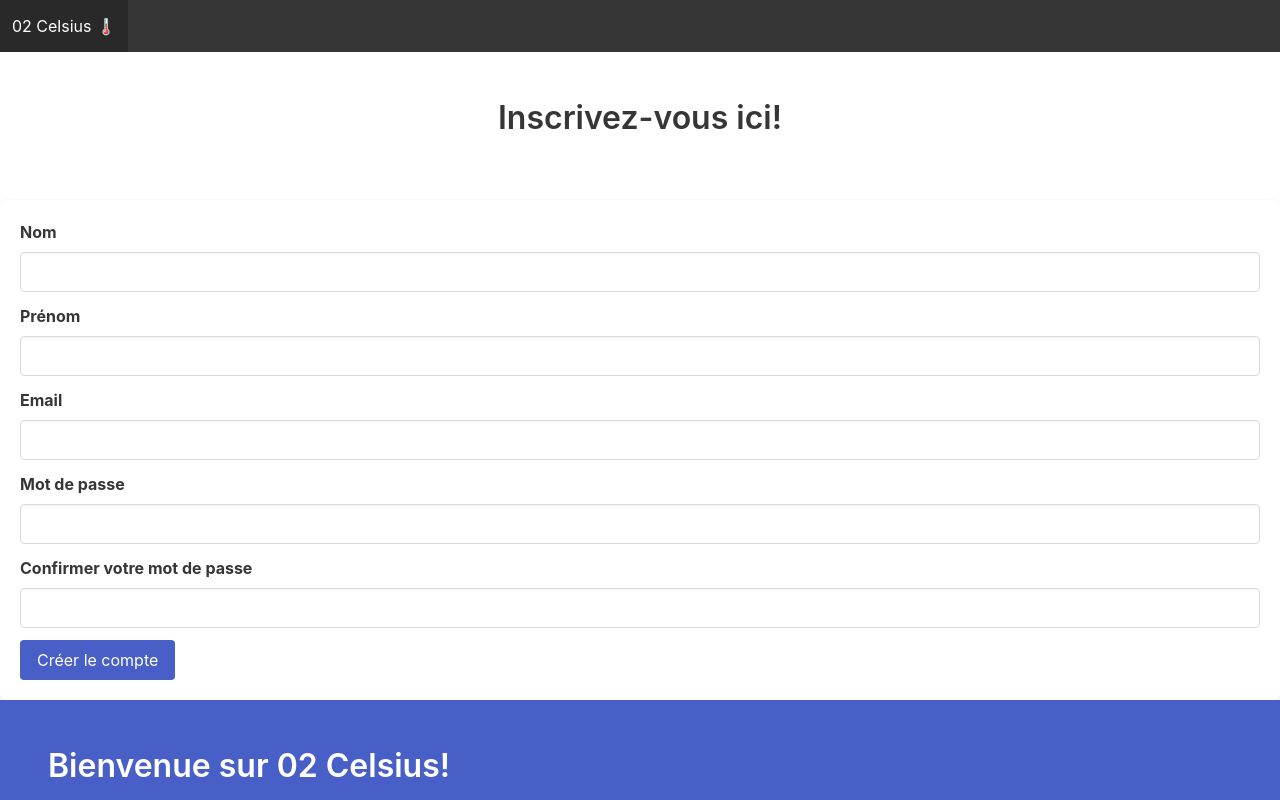
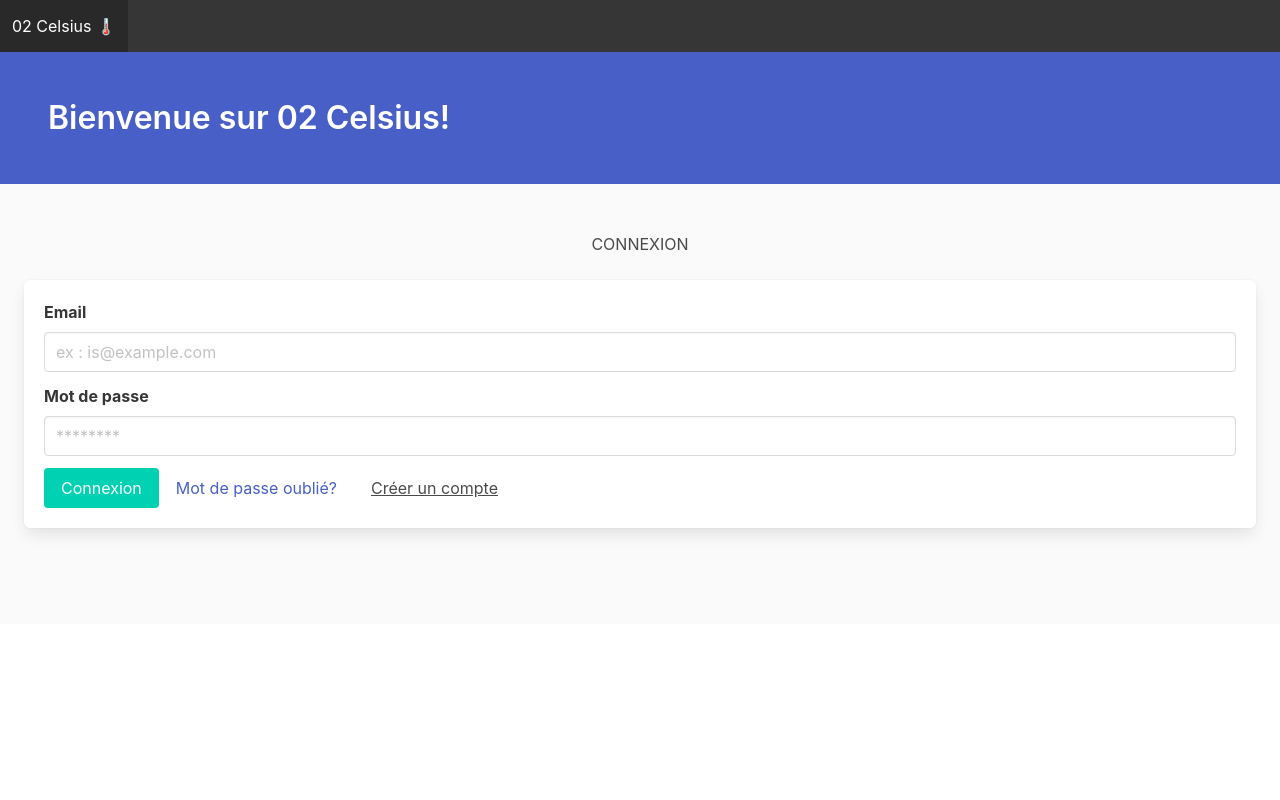
Before and after one commit to bebisoa/bebisoa-celsius, an Angular app in the folder my-celsius-site/: page / in a window 1280 px wide. Shown: the top 800 px of the page. Built offline with nearby package versions, Linux system fonts and the light colour scheme.

Commit message:
4 files modified

```diff
--- a/my-celsius-site/src/app/app-routing.module.ts
+++ b/my-celsius-site/src/app/app-routing.module.ts
@@ -1,7 +1,18 @@
 import { NgModule } from '@angular/core';
 import { RouterModule, Routes } from '@angular/router';
+import { BienvenueComponent } from './bienvenue/bienvenue.component';
+import { InscriptionComponent } from './inscription/inscription.component';
 
-const routes: Routes = [];
+const routes: Routes = [
+  {
+    path: '',
+    component: BienvenueComponent,
+  },
+  {
+    path: 'inscription',
+    component: InscriptionComponent,
+  },
+];
 
 @NgModule({
   imports: [RouterModule.forRoot(routes)],
--- a/my-celsius-site/src/app/app.component.ts
+++ b/my-celsius-site/src/app/app.component.ts
@@ -6,10 +6,6 @@ import { Component } from '@angular/core';
     <!-- en-tête-->
     <app-header></app-header>
 
-    <!-- page d'inscription-->
-    <app-inscription></app-inscription>
-
-    <app-bienvenue></app-bienvenue>
     <!-- router connexion -->
     <router-outlet></router-outlet>
 
--- a/my-celsius-site/src/app/app.module.ts
+++ b/my-celsius-site/src/app/app.module.ts
@@ -1,6 +1,5 @@
 import { NgModule } from '@angular/core';
 import { BrowserModule } from '@angular/platform-browser';
-import { FormsModule } from '@angular/forms';
 import { AppRoutingModule } from './app-routing.module';
 import { AppComponent } from './app.component';
 import { HeaderComponent } from './header/header.component';
@@ -16,7 +15,7 @@ import { InscriptionComponent } from './inscription/inscription.component';
     BienvenueComponent,
     InscriptionComponent,
   ],
-  imports: [BrowserModule, AppRoutingModule, FormsModule],
+  imports: [BrowserModule, AppRoutingModule],
   providers: [],
   bootstrap: [AppComponent],
 })
--- a/my-celsius-site/src/app/inscription/inscription.component.ts
+++ b/my-celsius-site/src/app/inscription/inscription.component.ts
@@ -11,39 +11,41 @@ import { Component, OnInit } from '@angular/core';
      </div>
   </section>
 
-  <form class="box">
+<!-- fiche d'inscription -->
+
+<form class="box">
   <div class="field">
     <label class="label">Nom</label>
     <div class="control">
-      <input type="text" name="nom" class="input" [(ngModel)]="nom">
+      <input type="text" name="nom" class="input" required>
     </div>
   </div>
 
   <div class="field">
     <label class="label">Prénom</label>
     <div class="control">
-      <input type="text" name="prénom" class="input" [(ngModel)]="prenom">
+      <input type="text" name="prénom" class="input" required>
     </div>
   </div>
 
   <div class="field">
     <label class="label">Email</label>
     <div class="control">
-      <input type="email" name="email" class="input" [(ngModel)]="email">
+      <input type="email" name="email" class="input" required>
     </div>
   </div>
 
 <div class="field">
   <label class="label">Mot de passe</label>
   <div class="control">
-    <input type="password" name="mot de passe" class="input" [(ngModel)]="password">
+    <input type="password" name="mot de passe" class="input" required>
   </div>
 </div>
 
 <div class="field">
   <label class="label">Confirmer votre mot de passe</label>
   <div class="control">
-    <input type="password" name="vérification mot de passe" class="input" [(ngModel)]="verification">
+    <input type="password" name="vérification mot de passe" class="input" required>
   </div>
 </div>
 
@@ -53,15 +55,7 @@ import { Component, OnInit } from '@angular/core';
   styles: [],
 })
 export class InscriptionComponent implements OnInit {
-  nom: string;
-  prenom: string;
-  email: string;
-  password: string;
-  verification: string;
-
   constructor() {}
 
   ngOnInit(): void {}
-
-  submitForm() {}
 }
```
